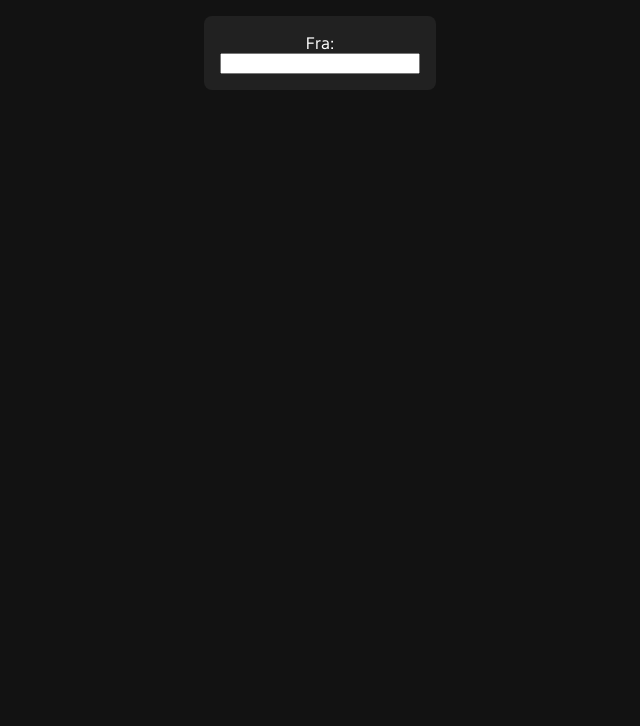
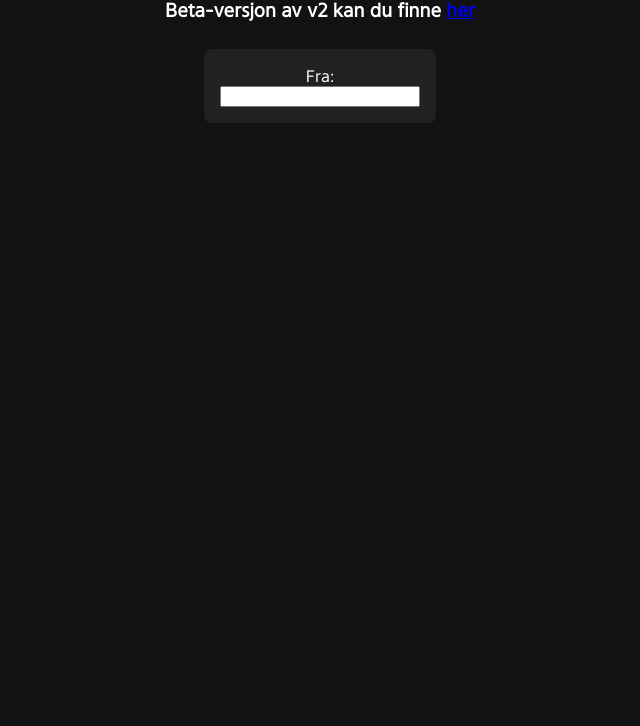
Before and after one commit to alsta017/ruter-reiseplanlegger, a plain HTML site: page index.html in a window 1280 px wide. Shown: the part 74-800 px from the top of the page, without its empty margins (320-960 px from the left). Drawn offline with Linux system fonts and the light colour scheme.

Commit message:
Added beta version text

```diff
--- a/index.html
+++ b/index.html
@@ -10,6 +10,7 @@
 <body>
     <div class="index_wrapper">
         <h1 id="i_h1">Reiseplanlegger</h1>
+        <h3>Beta-versjon av v2 kan du finne <a href="https://alsta017.github.io/ruter-reiseplanlegger-v2">her</a></h3>
 
         <!------->
         <!--FRA-->
--- a/style.css
+++ b/style.css
@@ -7,6 +7,12 @@
 
 /* Index h1 (Overskrift) */
 #i_h{margin: 1%;}
+#i_h1{
+    margin-bottom: 0px;
+}
+h3{
+    margin-top: 1%;
+}
 
 /* Index p (Normal tekst) */
 .i_p{margin: 0.5%; margin-bottom: 0.25%;}
```
